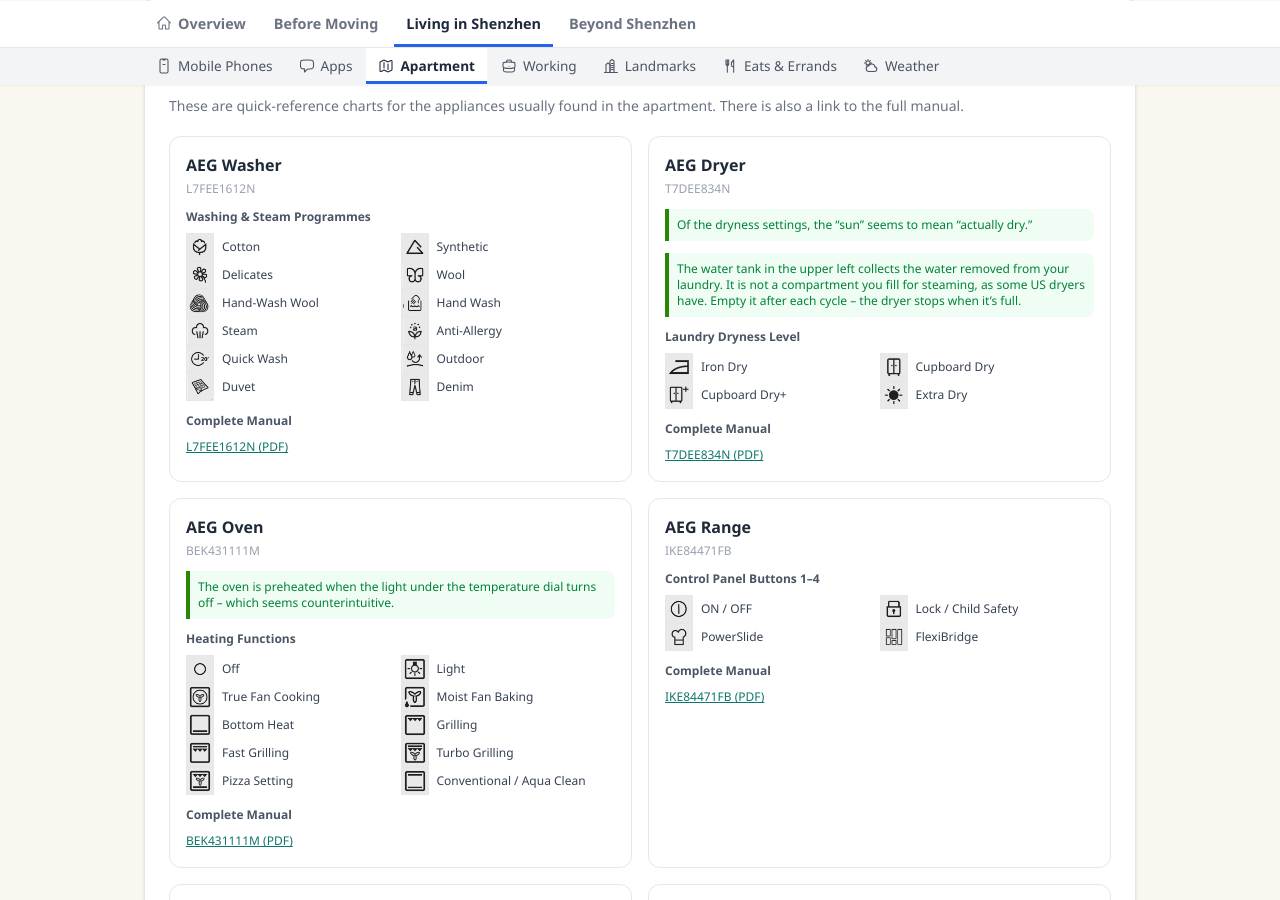
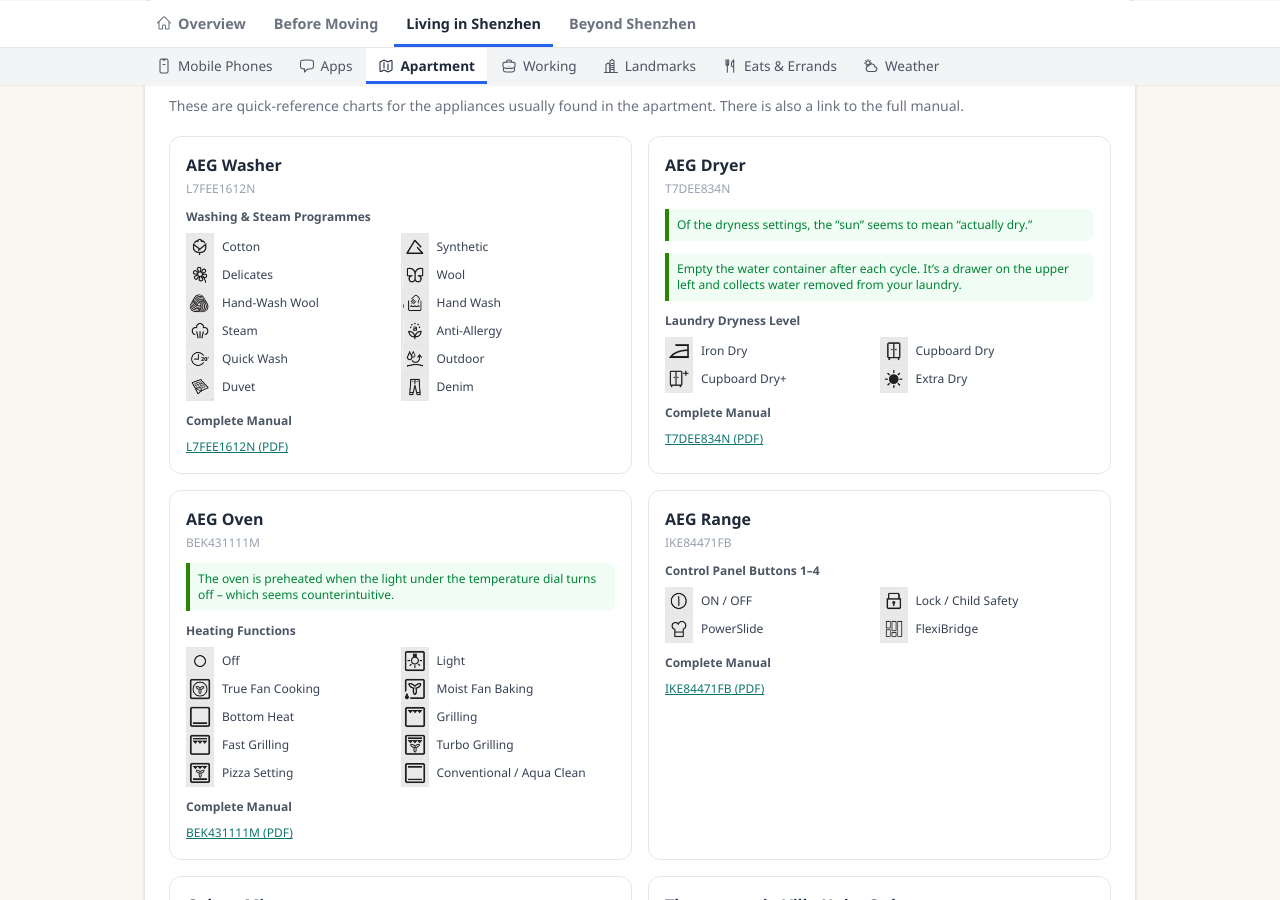
Before and after one commit to livinginshenzhen/guide, a Jekyll site: the page built from apartment.html, in a window 1280 px wide and 900 px high, scrolled down 1955 px. Built offline with Jekyll 4.4.1, drawn with Linux system fonts in a browser that asks for light colours; some web fonts are replaced; some of the changed text lies outside the part shown.

Commit message:
Apartment: simplify dryer water container tip (v5.04)
Co-Authored-By: Claude Sonnet 5.5 <noreply@anthropic.com>

```diff
--- a/_layouts/default.html
+++ b/_layouts/default.html
@@ -79,7 +79,7 @@
 <!-- FOOTER -->
 <footer class="bg-brand text-white mt-12" style="background-color:#1e293b; padding-top:3rem; padding-bottom:4.5rem;">
   <div class="max-w-4xl mx-auto px-4">
-    <p class="text-blue-300 text-xs">Version 5.03. This section was last updated {{ page.updated }}.</p>
+    <p class="text-blue-300 text-xs">Version 5.04. This section was last updated {{ page.updated }}.</p>
     <p class="text-blue-300 text-xs mt-2">&copy; 2026. All rights reserved. This is a personal project of the expat community and is not endorsed guidance from any other entity. As always, things change frequently. Verify critical details with official sources before acting on them.</p>
   </div>
 </footer>
--- a/apartment.html
+++ b/apartment.html
@@ -143,7 +143,7 @@ updated: "6 November 2026"
           <p class="font-bold text-gray-800 mb-1">AEG Dryer</p>
           <p class="text-xs text-gray-400 mb-3">T7DEE834N</p>
           <div class="good-box rounded-lg p-2 mb-3 text-xs text-green-700">Of the dryness settings, the &ldquo;sun&rdquo; seems to mean &ldquo;actually dry.&rdquo;</div>
-          <div class="good-box rounded-lg p-2 mb-3 text-xs text-green-700">The water tank in the upper left collects the water removed from your laundry. It is not a compartment you fill for steaming, as some US dryers have. Empty it after each cycle &ndash; the dryer stops when it&rsquo;s full.</div>
+          <div class="good-box rounded-lg p-2 mb-3 text-xs text-green-700">Empty the water container after each cycle. It&rsquo;s a drawer on the upper left and collects water removed from your laundry.</div>
           <p class="text-xs font-bold text-gray-600 mb-2">Laundry Dryness Level</p>
           <div class="grid grid-cols-2 gap-x-3 gap-y-2">
             <div class="flex items-center gap-2"><img src="assets/appliances/icons/icon_dryer_irondry.png" alt="" class="w-7 h-7 flex-shrink-0 rounded border border-gray-200" loading="lazy"><span class="text-xs text-gray-700">Iron Dry</span></div>
```
